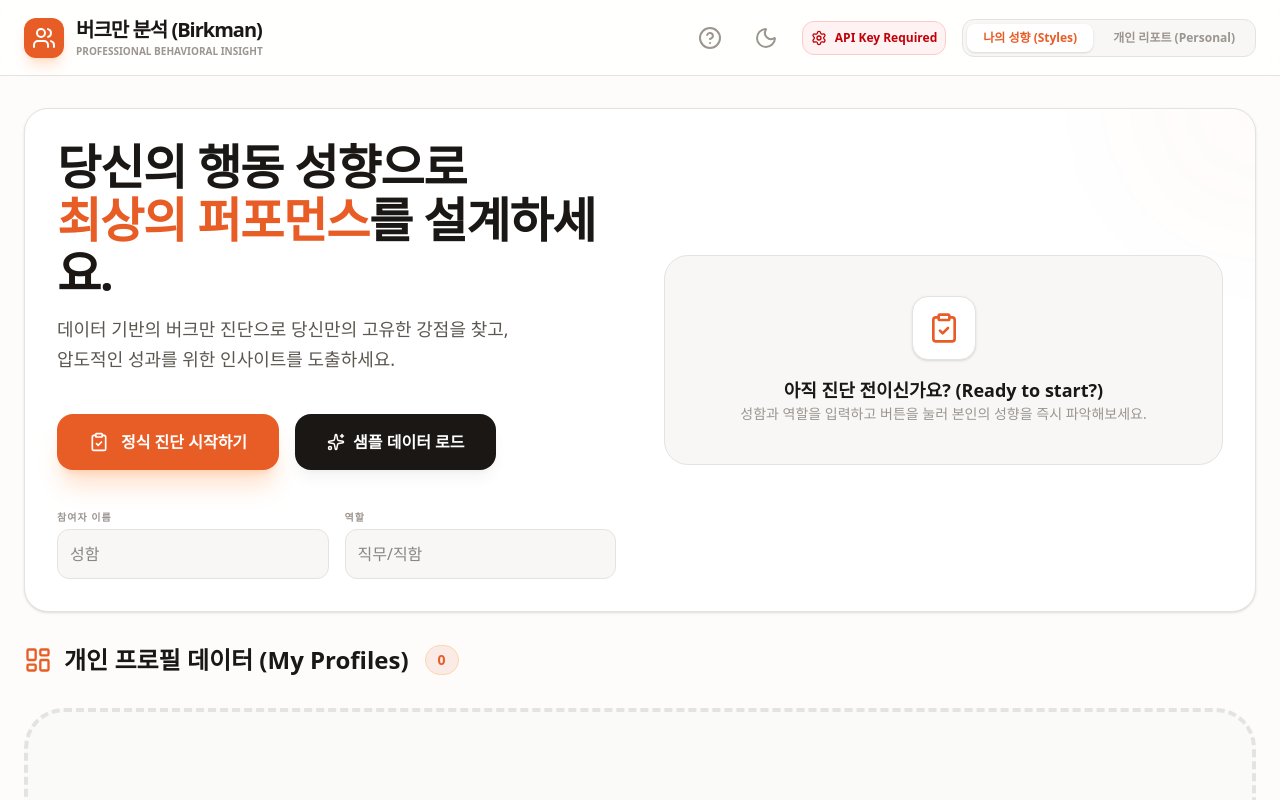
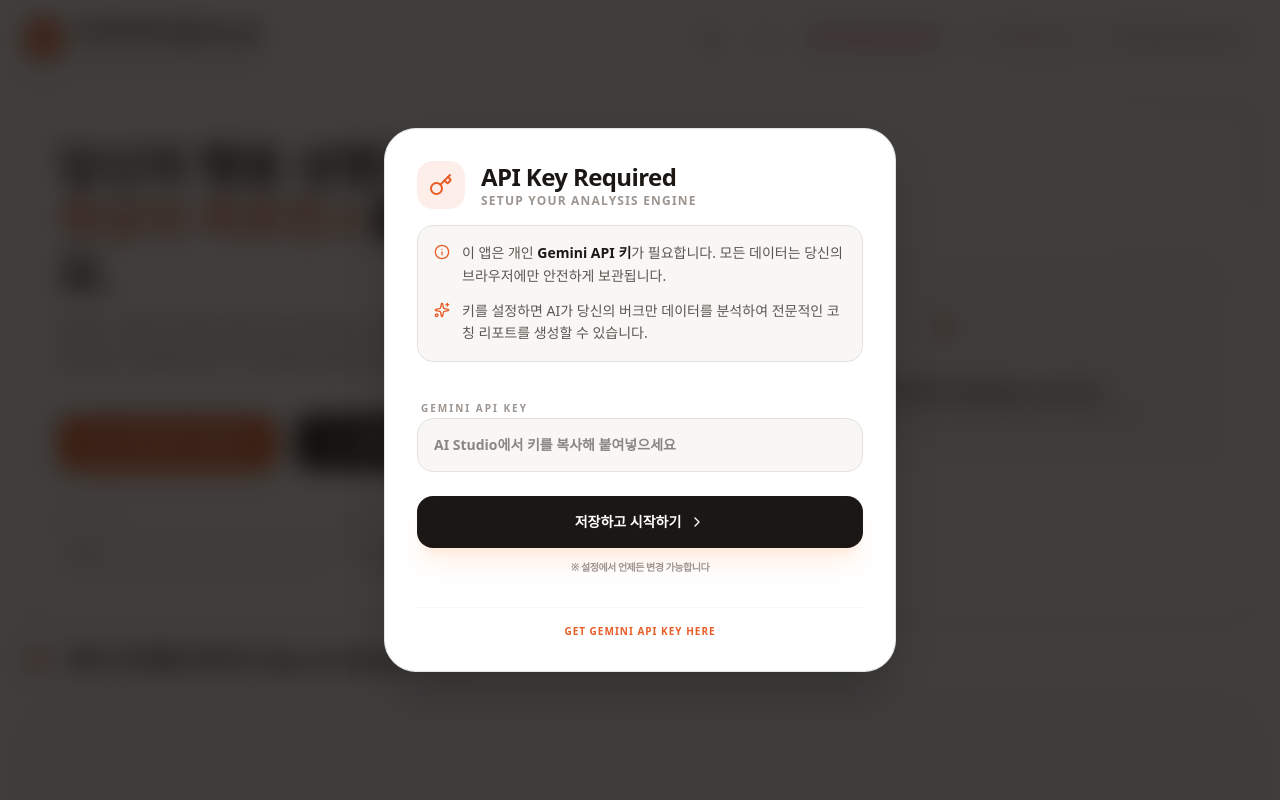
Before and after one commit to ohbupseok/2026-Birkman, a React (Vite) app: page / in a window 1280 px wide. Shown: the top 800 px of the page. Built offline with nearby package versions, Linux system fonts and the light colour scheme.

Commit message:
feat: Add API key modal and error handling
Introduces a modal for API key input on initial load and improves error messages during report generation to guide users when API key issues occur. Updates the default AI model to `gemini-2.0-flash`.

```diff
--- a/src/App.tsx
+++ b/src/App.tsx
@@ -40,6 +40,7 @@
 import { BirkmanColorGuide } from './components/BirkmanColorGuide';
 import { BirkmanOrgOrientation } from './components/BirkmanOrgOrientation';
 import { OH_BEOM_SEOK_DATA } from './data/sampleReport';
+import { ApiKeyModal } from './components/ApiKeyModal';
 
 export default function App() {
   const {
@@ -148,7 +149,11 @@
       setIndividualReport(member.id, res);
     } catch (err: any) {
       console.error("Report Generation Failed:", err);
-      setError(`${member.name} 멤버의 리포트 생성 중 오류가 발생했습니다: ${err.message}`);
+      let msg = err.message;
+      if (msg.toLowerCase().includes('api key') || msg.toLowerCase().includes('apikey') || msg.toLowerCase().includes('unauthorized')) {
+        msg = "API 키가 올바르지 않거나 권한이 없습니다. 설정을 다시 확인해 주세요.";
+      }
+      setError(`${member.name} 멤버의 리포트 생성 중 오류가 발생했습니다: ${msg}`);
     } finally {
       setIsGenerating(false);
     }
@@ -178,6 +183,7 @@
 
   return (
     <div className="min-h-screen bg-[#FDFCFB] dark:bg-[#0F0E0D] text-[#1A1714] dark:text-[#E5E3DF] font-sans transition-colors duration-300">
+      <ApiKeyModal />
       {/* Help Modal */}
       <AnimatePresence>
         {showHelp && (
--- /dev/null
+++ b/src/components/ApiKeyModal.tsx
@@ -0,0 +1,135 @@
+/**
+ * @license
+ * SPDX-License-Identifier: Apache-2.0
+ */
+
+import React, { useState } from 'react';
+import { motion, AnimatePresence } from 'motion/react';
+import { Key, Sparkles, AlertCircle, Info, ChevronRight } from 'lucide-react';
+import { useBirkmanStore } from '../store/useBirkmanStore';
+import { cn } from '../lib/utils';
+
+export function ApiKeyModal() {
+  const { aiConfig, setAIConfig } = useBirkmanStore();
+  const [key, setKey] = useState('');
+  const [error, setError] = useState(false);
+  const [isVisible, setIsVisible] = useState(!aiConfig.apiKey);
+
+  const handleSave = () => {
+    if (!key || key.length < 20) {
+      setError(true);
+      return;
+    }
+
+    setAIConfig({
+      ...aiConfig,
+      apiKey: key,
+      provider: 'gemini',
+      model: 'gemini-2.0-flash'
+    });
+    setIsVisible(false);
+  };
+
+  if (!isVisible) return null;
+
+  return (
+    <div className="fixed inset-0 z-[200] flex items-center justify-center p-4">
+      <motion.div
+        initial={{ opacity: 0 }}
+        animate={{ opacity: 1 }}
+        className="absolute inset-0 bg-[#0F0E0D]/80 backdrop-blur-md"
+      />
+
+      <motion.div
+        initial={{ opacity: 0, scale: 0.9, y: 20 }}
+        animate={{ opacity: 1, scale: 1, y: 0 }}
+        className="relative w-full max-w-lg bg-white dark:bg-[#1A1714] rounded-[32px] overflow-hidden shadow-2xl border border-[#E5E3DF] dark:border-[#2A2724]"
+      >
+        <div className="p-8 space-y-8">
+          <div className="space-y-4">
+            <div className="flex items-center gap-4">
+              <div className="w-12 h-12 bg-[#E85D26]/10 rounded-2xl flex items-center justify-center text-[#E85D26]">
+                <Key size={24} />
+              </div>
+              <div>
+                <h2 className="text-2xl font-black tracking-tight dark:text-white">API Key Required</h2>
+                <p className="text-xs font-black text-[#9C9590] uppercase tracking-widest">Setup your analysis engine</p>
+              </div>
+            </div>
+
+            <div className="p-4 bg-[#F8F7F5] dark:bg-[#201D1A] rounded-2xl border border-[#E5E3DF] dark:border-[#2A2724] space-y-3">
+              <div className="flex gap-3">
+                <Info size={16} className="text-[#E85D26] shrink-0 mt-0.5" />
+                <p className="text-sm text-[#5C5751] dark:text-[#9C9590] leading-relaxed">
+                  이 앱은 개인 <span className="font-bold text-[#1A1714] dark:text-white">Gemini API 키</span>가 필요합니다.
+                  모든 데이터는 당신의 브라우저에만 안전하게 보관됩니다.
+                </p>
+              </div>
+              <div className="flex gap-3">
+                <Sparkles size={16} className="text-[#E85D26] shrink-0 mt-0.5" />
+                <p className="text-sm text-[#5C5751] dark:text-[#9C9590] leading-relaxed">
+                  키를 설정하면 AI가 당신의 버크만 데이터를 분석하여 전문적인 코칭 리포트를 생성할 수 있습니다.
+                </p>
+              </div>
+            </div>
+          </div>
+
+          <div className="space-y-4">
+            <div className="space-y-2">
+              <label className="text-[10px] font-black text-[#9C9590] uppercase tracking-[0.2em] ml-1">Gemini API Key</label>
+              <div className="relative">
+                <input
+                  type="password"
+                  value={key}
+                  onChange={(e) => {
+                    setKey(e.target.value);
+                    setError(false);
+                  }}
+                  placeholder="AI Studio에서 키를 복사해 붙여넣으세요"
+                  className={cn(
+                    "w-full bg-[#F8F7F5] dark:bg-[#2A2724] border p-4 rounded-2xl text-sm font-bold outline-none transition-all dark:text-white",
+                    error ? "border-red-500 ring-4 ring-red-500/10" : "border-[#E5E3DF] dark:border-[#3A3734] focus:border-[#E85D26]"
+                  )}
+                />
+                {error && (
+                  <div className="absolute right-4 top-1/2 -translate-y-1/2 text-red-500">
+                    <AlertCircle size={20} />
+                  </div>
+                )}
+              </div>
+              {error && (
+                <p className="text-[10px] font-bold text-red-500 ml-1">
+                  API 키를 확인해 주세요. 최소 20자 이상의 유효한 키여야 합니다.
+                </p>
+              )}
+            </div>
+
+            <div className="grid grid-cols-1 gap-3 pt-2">
+              <button
+                onClick={handleSave}
+                className="w-full py-4 bg-[#1A1714] dark:bg-[#E85D26] text-white rounded-2xl font-black text-sm flex items-center justify-center gap-2 hover:opacity-95 transition-all shadow-xl shadow-orange-500/10 active:scale-95"
+              >
+                저장하고 시작하기
+                <ChevronRight size={16} />
+              </button>
+              <p className="text-center text-[10px] font-bold text-[#9C9590] uppercase tracking-tighter">
+                ※ 설정에서 언제든 변경 가능합니다
+              </p>
+            </div>
+          </div>
+
+          <div className="pt-4 border-t border-[#F8F7F5] dark:border-[#2A2724] flex items-center justify-center gap-4">
+            <a
+              href="https://aistudio.google.com/app/apikey"
+              target="_blank"
+              rel="noopener noreferrer"
+              className="text-[10px] font-black text-[#E85D26] uppercase tracking-widest hover:underline"
+            >
+              Get Gemini API Key Here
+            </a>
+          </div>
+        </div>
+      </motion.div>
+    </div>
+  );
+}
--- a/src/store/useBirkmanStore.ts
+++ b/src/store/useBirkmanStore.ts
@@ -56,7 +56,7 @@
       aiConfig: {
         provider: 'gemini',
         apiKey: '',
-        model: 'gemini-2.5-flash'
+        model: 'gemini-2.0-flash'
       },
       results: [],
       individualReports: {},
```
